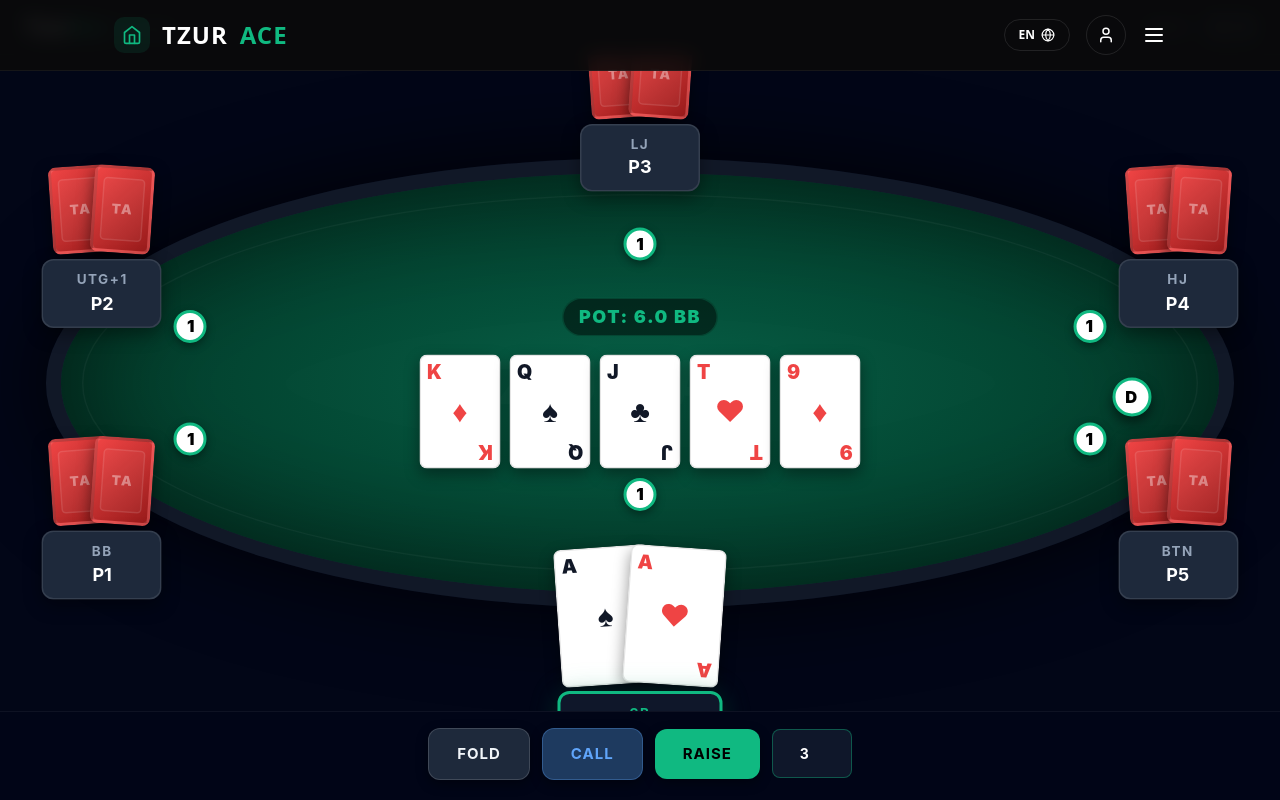
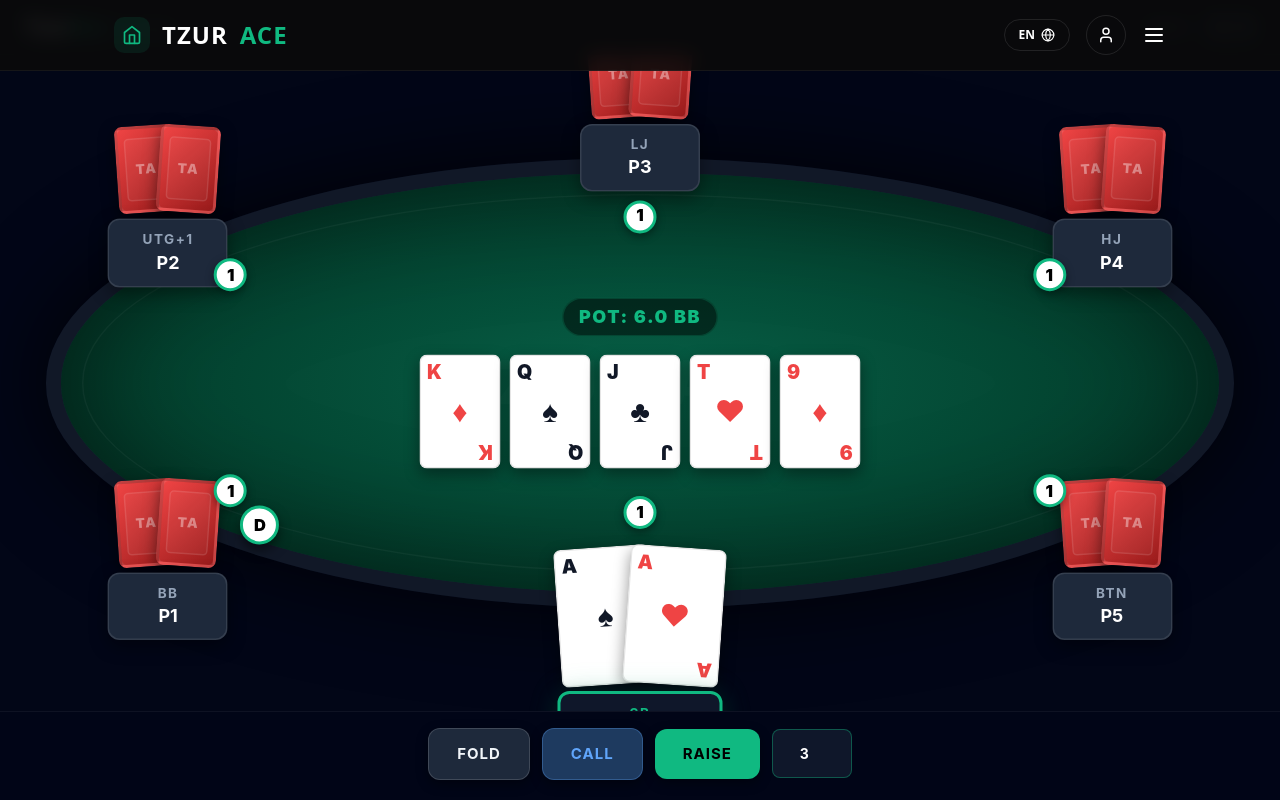
Before and after one commit to tzuri-amiur/TzurAce, a Next.js app: page /simulator in a window 1280 px wide. Built offline with nearby package versions, Linux system fonts and the light colour scheme.

Commit message:
reorganize players around the table

```diff
--- a/src/app/simulator/Simulator.css
+++ b/src/app/simulator/Simulator.css
@@ -222,95 +222,6 @@
   font-weight: 900;
   box-shadow: 0 2px 6px rgba(0, 0, 0, 0.4);
 }
-
-/* Placement rules: between seat and board */
-/* Mapping depends on the ellipse layout.
-   On Desktop (landscape):
-   0=bottom-mid, 1=lower-left, 2=upper-left, 3=top-mid, 4=upper-right, 5=lower-right
-*/
-.sim-seat-bet.pos-0 {
-  bottom: 100%;
-  margin-bottom: 24px;
-}
-
-/* Hero chip above cards */
-.sim-seat-bet.pos-3 {
-  top: 100%;
-  margin-top: 24px;
-}
-
-/* Top player chip below box */
-.sim-seat-bet.pos-1 {
-  right: -30px;
-  top: -10px;
-}
-
-.sim-seat-bet.pos-2 {
-  right: -30px;
-  bottom: -10px;
-}
-
-.sim-seat-bet.pos-4 {
-  left: -30px;
-  bottom: -10px;
-}
-
-.sim-seat-bet.pos-5 {
-  left: -30px;
-  top: -10px;
-}
-
-/* ---- Dealer Button Position (Relative to Player Chips) ---- */
-/* Right from player's perspective = 1 step counter-clockwise */
-
-/* Hero (Bottom): Flip East to West */
-.sim-seat-bet.pos-0 .sim-dealer-btn {
-  right: calc(100% + 6px);
-  left: auto;
-  top: 50%;
-  transform: translateY(-50%);
-}
-
-/* P1 (Bottom-Left): Flip South-East to North-West */
-.sim-seat-bet.pos-1 .sim-dealer-btn {
-  right: calc(100% + 4px);
-  left: auto;
-  bottom: calc(100% + 4px);
-  top: auto;
-}
-
-/* P2 (Top-Left): Flip North-East to South-West */
-.sim-seat-bet.pos-2 .sim-dealer-btn {
-  right: calc(100% + 4px);
-  left: auto;
-  top: calc(100% + 4px);
-  bottom: auto;
-}
-
-/* P3 (Top): Flip West to East */
-.sim-seat-bet.pos-3 .sim-dealer-btn {
-  left: calc(100% + 6px);
-  right: auto;
-  top: 50%;
-  transform: translateY(-50%);
-}
-
-/* P4 (Top-Right): Flip North-West to South-East */
-.sim-seat-bet.pos-4 .sim-dealer-btn {
-  left: calc(100% + 4px);
-  right: auto;
-  top: calc(100% + 4px);
-  bottom: auto;
-}
-
-/* P5 (Bottom-Right): Flip South-West to North-East */
-.sim-seat-bet.pos-5 .sim-dealer-btn {
-  left: calc(100% + 4px);
-  right: auto;
-  bottom: calc(100% + 4px);
-  top: auto;
-}
-
 
 .sim-seat-cards {
   display: flex;
--- a/src/app/simulator/Simulator.tsx
+++ b/src/app/simulator/Simulator.tsx
@@ -1,5 +1,5 @@
 "use client";
-import React, { useState, useEffect, useCallback } from 'react';
+import React, { useState, useEffect, useCallback, useMemo } from 'react';
 import './Simulator.css';
 
 // ─── Types ───────────────────────────────────────────────────
@@ -58,66 +58,45 @@ function getPositions(count: number): string[] {
     return ['SB', 'BB', ...middleLabels, 'BTN'];
 }
 
-// ─── Seat Layouts ─────────────────────────────────────────────
-// Landscape (desktop + landscape mobile): seats positioned on a horizontal ellipse.
-// Numbers relative to the stage container (percent or offset string).
-// seatId 0 = hero (bottom-center). Others go clockwise.
+function getEvenlySpacedEllipseAngles(numPoints: number, rx: number, ry: number, startAngleDeg: number): number[] {
+    const steps = 1000;
+    const dt = (2 * Math.PI) / steps;
+    const circumferences: number[] = new Array(steps + 1).fill(0);
 
-function getSeatStyles(
-    seatIndex: number,
-    totalSeats: number,
-    isPortrait: boolean
-): React.CSSProperties {
-    // Hero is always at index 0 (bottom center) of the rendered array.
-    // We map: hero=seat0=bottom-center, then go clockwise.
+    for (let i = 1; i <= steps; i++) {
+        const t = (i - 0.5) * dt;
+        const dx = -rx * Math.sin(t);
+        const dy = ry * Math.cos(t);
+        const ds = Math.sqrt(dx * dx + dy * dy) * dt;
+        circumferences[i] = circumferences[i - 1] + ds;
+    }
+    const totalLength = circumferences[steps];
 
-    if (!isPortrait) {
-        // ---- LANDSCAPE: horizontal ellipse ---
-        // Position as angle around ellipse. Hero at 90° (bottom).
-        const startAngle = 90; // degrees — bottom
-        const angleStep = 360 / totalSeats;
-        const angleDeg = startAngle + seatIndex * angleStep;
-        const angleRad = (angleDeg * Math.PI) / 180;
+    let sRad = (startAngleDeg * Math.PI) / 180;
+    sRad = sRad % (2 * Math.PI);
+    if (sRad < 0) sRad += 2 * Math.PI;
 
-        // Rx, Ry as fraction of the stage (stage is 16:7 ratio)
-        const rx = 46; // % of stage width, half
-        const ry = 46; // % of stage height, half
+    const startIdx = Math.floor((sRad / (2 * Math.PI)) * steps);
+    const fraction = (sRad / (2 * Math.PI)) * steps - startIdx;
+    const sStart = circumferences[startIdx] + fraction * (circumferences[startIdx + 1] - circumferences[startIdx]);
 
-        const cx = 50; // center x %
-        const cy = 50; // center y %
-
-        const xPct = cx + rx * Math.cos(angleRad);
-        const yPct = cy + ry * Math.sin(angleRad);
-
-        return {
-            left: `${xPct}%`,
-            top: `${yPct}%`,
-            transform: 'translate(-50%, -50%)',
-        };
-    } else {
-        // ---- PORTRAIT: vertical ellipse ---
-        // Hero at bottom-center (270° if we think of it as normal circle but stage is portrait).
-        const startAngle = 90; // 90° = bottom of a vertical ellipse (sin(90°)=1)
-        const angleStep = 360 / totalSeats;
-        const angleDeg = startAngle + seatIndex * angleStep;
-        const angleRad = (angleDeg * Math.PI) / 180;
-
-        // Smaller rx (narrow), larger ry (tall)
-        const rx = 38; // % of stage width
-        const ry = 44; // % of stage height
-
-        const cx = 50;
-        const cy = 50;
-
-        const xPct = cx + rx * Math.cos(angleRad);
-        const yPct = cy + ry * Math.sin(angleRad);
-
-        return {
-            left: `${xPct}%`,
-            top: `${yPct}%`,
-            transform: 'translate(-50%, -50%)',
-        };
+    const angles: number[] = [];
+    for (let i = 0; i < numPoints; i++) {
+        const targetS = (sStart + (i * totalLength) / numPoints) % totalLength;
+        let idx = 0;
+        while (idx < steps && circumferences[idx + 1] < targetS) {
+            idx++;
+        }
+        let t = 0;
+        if (idx >= steps) {
+            t = 2 * Math.PI;
+        } else {
+            const frac = (targetS - circumferences[idx]) / (circumferences[idx + 1] - circumferences[idx]);
+            t = (idx + frac) * dt;
+        }
+        angles.push(t);
     }
+    return angles;
 }
 
 // ─── Main Simulator Component ─────────────────────────────────
@@ -162,17 +141,73 @@ export default function Simulator() {
         return () => window.removeEventListener('resize', update);
     }, []);
 
-    const positions = getPositions(numPlayers);
+    const tableSeats = useMemo(() => {
+        const rawSeats = Array.from({ length: numPlayers }).map((_, i) => ({
+            seatIndex: i,
+            isHero: i === 0,
+            isFolded: false,
+            isDealer: i === 1,
+            positionLabel: getPositions(numPlayers)[i],
+        }));
 
-    // Build seat list: hero first (index 0), rest follow clockwise.
-    // Hero = last position label ("BTN area") but we put him at visual bottom.
-    const seats = Array.from({ length: numPlayers }, (_, i) => ({
-        seatIndex: i, // 0 = hero (bottom center)
-        isHero: i === 0,
-        positionLabel: positions[i],
-        isFolded: false, // static for now
-        isDealer: positions[i] === 'BTN',
-    }));
+        // Use approximate logical aspect ratios to calculate perfectly even arc lengths
+        const rx = isPortrait ? 38 * 9 : 46 * 16;
+        const ry = isPortrait ? 44 * 14 : 46 * 7;
+
+        // Compute evenly spaced T (parametric angles) along the ellipse perimeter
+        const angles = getEvenlySpacedEllipseAngles(numPlayers, rx, ry, 90);
+
+        return rawSeats.map((seat, i) => {
+            const rad = angles[i];
+
+            // Visual CSS percentages for the Seat Box
+            const rPx = isPortrait ? 38 : 46;
+            const rPy = isPortrait ? 44 : 46;
+
+            const xPct = 50 + rPx * Math.cos(rad);
+            const yPct = 50 + rPy * Math.sin(rad);
+
+            // Unit vector indicating direction right out from center
+            const vx = Math.cos(rad);
+            const vy = Math.sin(rad);
+
+            // Push chip stack inwards securely over the green felt
+            const pushRadiusX = isPortrait ? 40 : 55;
+            const pushRadiusY = seat.isHero ? (isPortrait ? 85 : 95) : (isPortrait ? 60 : 70);
+
+            const offsetX = -vx * pushRadiusX;
+            const offsetY = -vy * pushRadiusY;
+
+            // Dealer button sits on the right of the player (CCW)
+            // CSS Y goes down. Player faces (-vx, -vy). Their Right vector is (vy, -vx).
+            const rightVx = vy;
+            const rightVy = -vx;
+            const dbGap = 30; // 30 pixels Right
+
+            return {
+                ...seat,
+                style: {
+                    left: `${xPct}%`,
+                    top: `${yPct}%`,
+                    transform: 'translate(-50%, -50%)',
+                },
+                chipStyle: {
+                    position: 'absolute' as const,
+                    left: '50%',
+                    top: '50%',
+                    zIndex: 20,
+                    transform: `translate(calc(-50% + ${offsetX}px), calc(-50% + ${offsetY}px))`
+                },
+                dealerStyle: {
+                    position: 'absolute' as const,
+                    left: '50%',
+                    top: '50%',
+                    zIndex: 40,
+                    transform: `translate(calc(-50% + ${offsetX + rightVx * dbGap}px), calc(-50% + ${offsetY + rightVy * dbGap}px))`
+                }
+            };
+        });
+    }, [numPlayers, isPortrait]);
 
     const handleAction = useCallback((action: 'FOLD' | 'CALL' | 'RAISE') => {
         console.log(`[Simulator] Hero action: ${action}${action === 'RAISE' ? ` to ${raiseAmount} BB` : ''}`);
@@ -230,13 +265,12 @@ export default function Simulator() {
                         </div>
 
                         {/* Seats */}
-                        {seats.map((seat) => {
-                            const seatStyle = getSeatStyles(seat.seatIndex, numPlayers, isPortrait);
+                        {tableSeats.map((seat) => {
                             return (
                                 <div
                                     key={seat.seatIndex}
                                     className="sim-seat"
-                                    style={seatStyle}
+                                    style={seat.style}
                                 >
                                     {/* Cards above the seat box */}
                                     <div className="sim-seat-cards">
@@ -259,8 +293,6 @@ export default function Simulator() {
                                                 </div>
                                             </>
                                         )}
-
-                                        {/* Dealer Button removed from here */}
                                     </div>
 
                                     {/* Seat Box */}
@@ -271,12 +303,12 @@ export default function Simulator() {
 
                                     {/* Player Action Area (Chips & Dealer Button) */}
                                     {(!seat.isFolded || seat.isDealer) && (
-                                        <div className={`sim-seat-bet pos-${seat.seatIndex}`}>
+                                        <div style={{ position: 'absolute', inset: 0, pointerEvents: 'none' }}>
                                             {!seat.isFolded && (
-                                                <div className="sim-chip-bet">1</div>
+                                                <div className="sim-chip-bet" style={seat.chipStyle}>1</div>
                                             )}
                                             {seat.isDealer && (
-                                                <div className="sim-dealer-btn">
+                                                <div className="sim-dealer-btn" style={seat.dealerStyle}>
                                                     D
                                                 </div>
                                             )}
```
